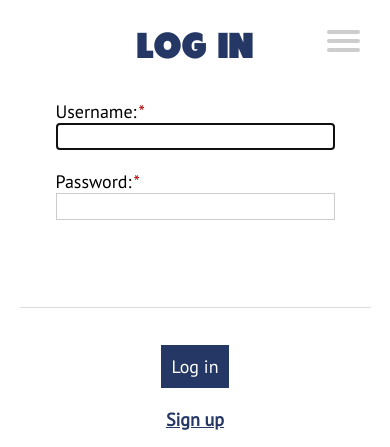
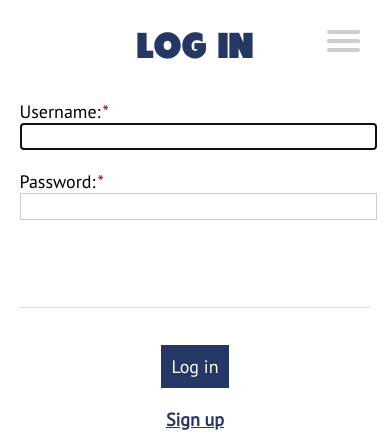
Before and after one commit to partio-scout/kululasku, a Django app: page /accounts/login/ in a window 390 px wide. Shown: the top 447 px of the page. Run offline with Django 3.2, Linux system fonts and the light colour scheme; parts of the project's set-up code (start-up, migrations or seed data) failed here and were passed over; some libraries are stand-ins or nearby versions.

Commit message:
more iwdth to fields

```diff
--- a/static/expenseapp/css/style.css
+++ b/static/expenseapp/css/style.css
@@ -405,7 +405,7 @@
 
   .pure-form input[type=text], .pure-form input[type=email], .pure-form input[type=password], .pure-form textarea, .pure-form select  {
     display: block;
-    width: 70vw;
+    width: 90vw;
     border: 1px solid #ccc;
   }
 
@@ -427,7 +427,7 @@
   }
 
   .pure-form .pure-control-group .short-input {
-    width: 34vw;
+    width: 42vw;
   }
 
   .menu-list {
```
